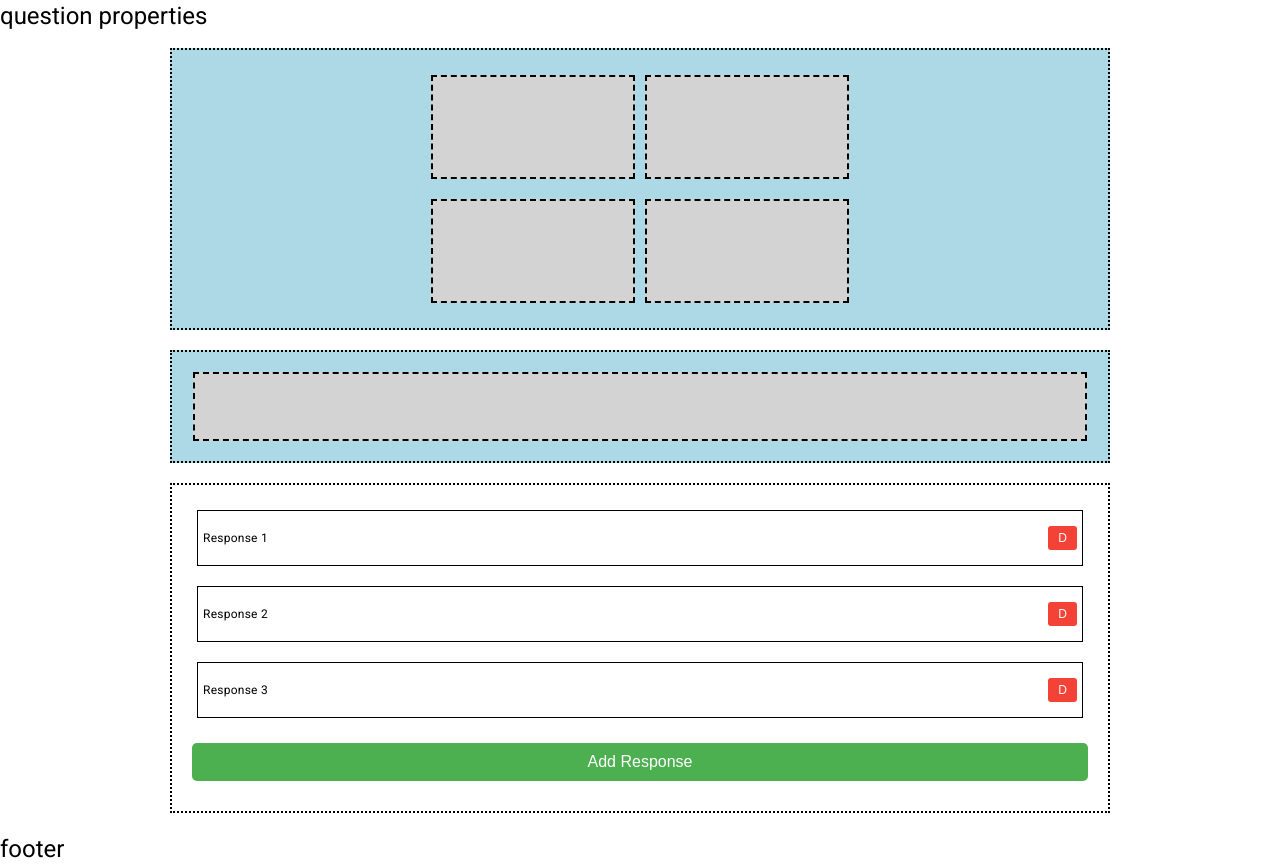
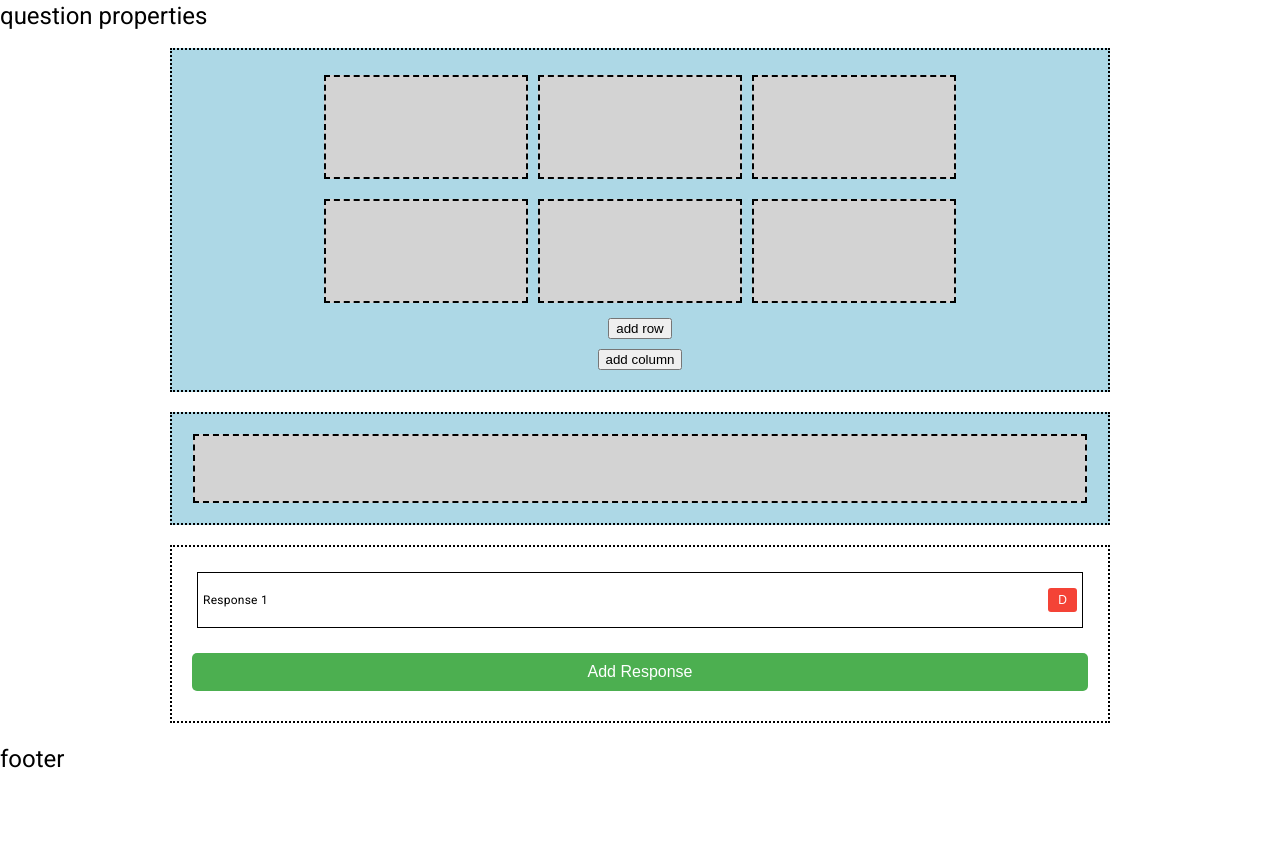
Before and after one commit to DevmurariHarshkumar/quantum_project, an Angular app: page / in a window 1280 px wide. After the commit the page ends 800 px from the top, so only its background shows below. Built offline with nearby package versions, Linux system fonts and the light colour scheme.

Commit message:
added row and column add functionality, row id duplicate removed

```diff
--- a/src/app/main-content/matrix/matrix.component.css
+++ b/src/app/main-content/matrix/matrix.component.css
@@ -1,11 +1,3 @@
-/* .mat{
-    background-color: red;
-    height: 100px;
-    width: 100px;
-    margin: 5px;
-    border: 2px dotted black;
-} */
-
 .container {
     align-items: center;
     justify-content: center;
@@ -21,9 +13,6 @@
     padding: 20px;
   }
 
-
-
-
   .matrix-container {
     align-items: center;
     justify-content: center;
@@ -38,10 +27,13 @@
     padding: 20px;
     display: flex;
     flex-direction: column;
+    overflow:auto;
   }
 
   .row {
     display: flex;
+    align-items: baseline;
+    justify-content: baseline;
   }
 
   .mat {
--- a/src/app/main-content/matrix/matrix.component.html
+++ b/src/app/main-content/matrix/matrix.component.html
@@ -1,10 +1,7 @@
-<!-- <div class="container">
-    <div class="mat" *ngFor="let mats of matrix_elements"  [attr.id]="mats.id"></div>
-</div> -->
-
-
 <div class="matrix-container">
     <div class="row" *ngFor="let row of matrix_elements">
       <div class="mat" *ngFor="let mat of row" [attr.id]="mat.id"></div>
     </div>
+    <div><button (click)="add_row()">add row</button></div>
+    <div><button (click)="add_column()">add column</button></div>
 </div>
--- a/src/app/main-content/matrix/matrix.component.ts
+++ b/src/app/main-content/matrix/matrix.component.ts
@@ -9,8 +9,8 @@ import { DragDropService } from 'src/app/drag-drop.service';
 export class MatrixComponent {
 
   matrix_elements: any[][] = [
-    [{id:'mat11'}, {id:'mat12'}],
-    [{id:'mat21'}, {id:'mat22'}],
+    [{id:'mat11'}, {id:'mat12'}, {id:'mat13'}],
+    [{id:'mat21'}, {id:'mat22'}, {id:'mat23'}],
   ];
 
   constructor(private dragDropService: DragDropService) {}
@@ -20,4 +20,78 @@ export class MatrixComponent {
     console.log("mat elements ", matrix_elements)
     this.dragDropService.initializeDragAndDrop([], matrix_elements);
   }
+
+  private shouldInitializeDragDrop = false;
+
+  ngAfterViewChecked(): void {
+    if (this.shouldInitializeDragDrop) {
+      this.shouldInitializeDragDrop = false;
+      const matrix_elements = Array.from(document.querySelectorAll('.mat')) as HTMLElement[];
+      console.log("HTML RETRIEVED", matrix_elements);
+      this.dragDropService.initializeDragAndDrop([], matrix_elements);
+    }
+  }
+
+  add_row() {
+    const no_of_rows = this.matrix_elements.length;
+    const no_of_columns = this.matrix_elements[0].length;
+
+    console.log(no_of_rows, no_of_columns);
+    const row = [];
+    for (let i = 1; i <= no_of_columns; i++) {
+      const newMatId = `mat${no_of_rows+1}${i}`;
+      row.push({id: newMatId});
+    }
+    console.log(row);
+    console.log(this.matrix_elements);
+    this.matrix_elements.push(row);
+    this.shouldInitializeDragDrop = true;
+  }
+
+  add_column() {
+    const no_of_rows = this.matrix_elements.length;
+    const no_of_columns = this.matrix_elements[0].length + 1; // New column index
+
+    for (let rowIndex = 0; rowIndex < no_of_rows; rowIndex++) {
+      const newMatId = `mat${rowIndex + 1}${no_of_columns}`;
+      this.matrix_elements[rowIndex].push({ id: newMatId });
+    }
+
+    console.log("Updated matrix_elements:", this.matrix_elements);
+    this.shouldInitializeDragDrop = true;
+  }
 }
+
+  // ngAfterViewInit(): void {
+  //   const matrix_elements = Array.from(document.querySelectorAll('.mat')) as HTMLElement[];
+  //   console.log("mat elements ", matrix_elements)
+  //   this.dragDropService.initializeDragAndDrop([], matrix_elements);
+  // }
+
+  // add_row(){
+  //   var no_of_rows = this.matrix_elements.length
+  //   var no_of_columns = this.matrix_elements[0].length
+
+  //   console.log(no_of_rows, no_of_columns)
+  //   const row = [];
+  //   for(var i  = 1; i <= no_of_columns; i++){
+  //     const newMatId = `mat${no_of_rows+1}${i}`;
+  //     row.push({id: newMatId})
+  //   }
+  //   console.log(row)
+  //   console.log(this.matrix_elements)
+  //   this.matrix_elements.push(row)
+  //   const matrix_elements = Array.from(document.querySelectorAll('.mat')) as HTMLElement[];
+  //   console.log("HTML RETRIEVED", matrix_elements)
+  //   setTimeout(() => {
+  //     this.dragDropService.initializeDragAndDrop([], matrix_elements);
+  //   }, 0);
+  // }
+
+  // add_column(){
+  //   var no_of_rows = this.matrix_elements.length
+  //   var no_of_columns = this.matrix_elements[0].length
+
+  //   console.log(no_of_rows, no_of_columns)
+  // }
+// }
--- a/src/app/main-content/respose-storage/respose-storage.component.ts
+++ b/src/app/main-content/respose-storage/respose-storage.component.ts
@@ -7,8 +7,8 @@ import { DragDropService } from '../../drag-drop.service';
   styleUrls: ['./respose-storage.component.css']
 })
 export class ResposeStorageComponent implements AfterViewInit {
-  boxes = Array.from({ length: 3 }, (_, i) => ({ id: `box${i + 1}`, label: `Response ${i + 1}`, isEditing: false }));
-  box_till_now = 0;
+  boxes = Array.from({ length: 1 }, (_, i) => ({ id: `box${i + 1}`, label: `Response ${i + 1}`, isEditing: false }));
+  box_till_now = 1;
 
   constructor(private dragDropService: DragDropService) {}
 
```
